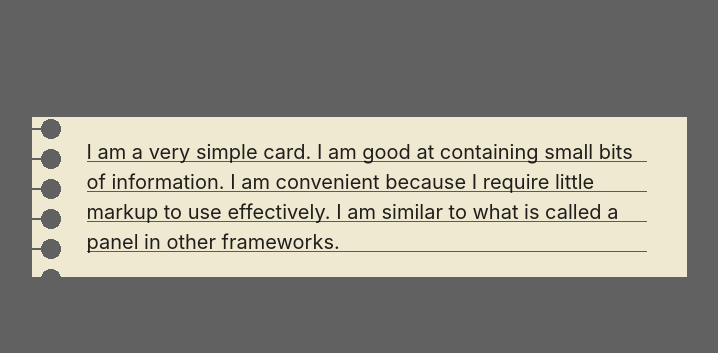
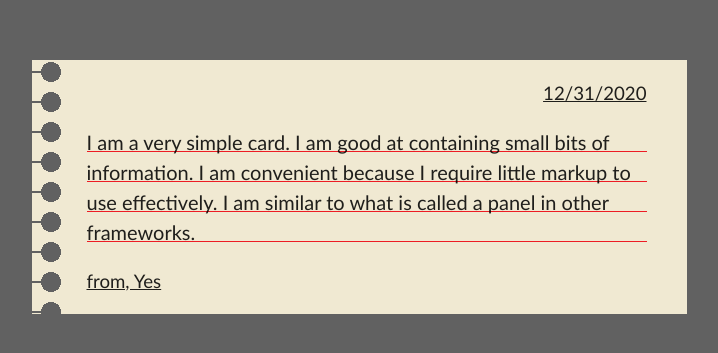
Before and after one commit to OnixFang/onix-mail-office, a React (Create React App) app in the folder frontend/: page / in a window 1280 px wide. Shown: the part 203-556 px from the top of the page, without its empty margins (281-999 px from the left). Built offline with nearby package versions, Linux system fonts and the light colour scheme.

Commit message:
Create LetterComponent and, setup signature and date

```diff
--- a/frontend/src/app.jsx
+++ b/frontend/src/app.jsx
@@ -3,16 +3,13 @@ import React from 'react';
 // Styles
 import './theme.scss';
 import './app.scss';
+import LetterComponent from './components/letterComponent';
 
 const App = (props) => {
   return (
-    <div className="letter-container">
-      <div className="letter-edge">&nbsp;</div>
-      <div className="letter">
-        <p>
-          I am a very simple card. I am good at containing small bits of information. I am convenient because I require
-          little markup to use effectively. I am similar to what is called a panel in other frameworks.
-        </p>
+    <div className="row">
+      <div className="col s12">
+        <LetterComponent />
       </div>
     </div>
   );
--- a/frontend/src/app.scss
+++ b/frontend/src/app.scss
@@ -10,29 +10,3 @@ body {
 #root {
   height: 100vh;
 }
-
-.letter-container {
-  display: flex;
-  justify-content: center;
-  width: 100%;
-}
-
-.letter {
-  background-color: #f0e9d2;
-  padding-right: 40px;
-  width: 600px;
-
-  @media (max-width: 420px) {
-    width: 400px;
-  }
-
-  p {
-    background-image: url('./assets/letter-background.png');
-    font-size: 15pt;
-  }
-}
-
-.letter-edge {
-  width: 55px;
-  background: url('./assets/letter-edge-small.png') repeat-y;
-}
--- /dev/null
+++ b/frontend/src/components/letterComponent.jsx
@@ -0,0 +1,20 @@
+import React from 'react';
+import './letterComponent.scss';
+
+const LetterComponent = (props) => {
+  return (
+    <div className="letter-container">
+      <div className="letter-edge">&nbsp;</div>
+      <div className="letter">
+        <p className="date">12/31/2020</p>
+        <p className="letter-content">
+          I am a very simple card. I am good at containing small bits of information. I am convenient because I require
+          little markup to use effectively. I am similar to what is called a panel in other frameworks.
+        </p>
+        <p className="signature">from, Yes</p>
+      </div>
+    </div>
+  );
+};
+
+export default LetterComponent;
--- /dev/null
+++ b/frontend/src/components/letterComponent.scss
@@ -0,0 +1,37 @@
+.letter-container {
+  display: flex;
+  justify-content: center;
+  width: 100%;
+  font-size: 14pt;
+  font-family: 'Gill Sans', 'Gill Sans MT', Calibri, 'Trebuchet MS', sans-serif;
+}
+
+.letter {
+  background-color: #f0e9d2;
+  padding-right: 40px;
+  width: 600px;
+
+  @media (max-width: 420px) {
+    width: 400px;
+  }
+
+  .letter-content {
+    background-image: url('../assets/letter-background.png');
+    font-size: 15pt;
+    font-weight: lighter;
+  }
+
+  .signature {
+    text-decoration: underline;
+  }
+
+  .date {
+    text-align: right;
+    text-decoration: underline;
+  }
+}
+
+.letter-edge {
+  width: 55px;
+  background: url('../assets/letter-edge-small.png') repeat-y;
+}
```
